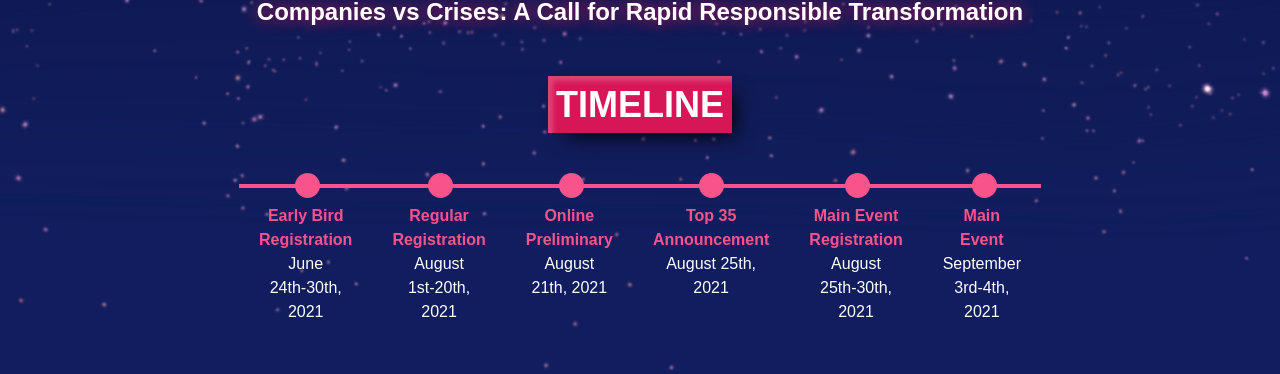
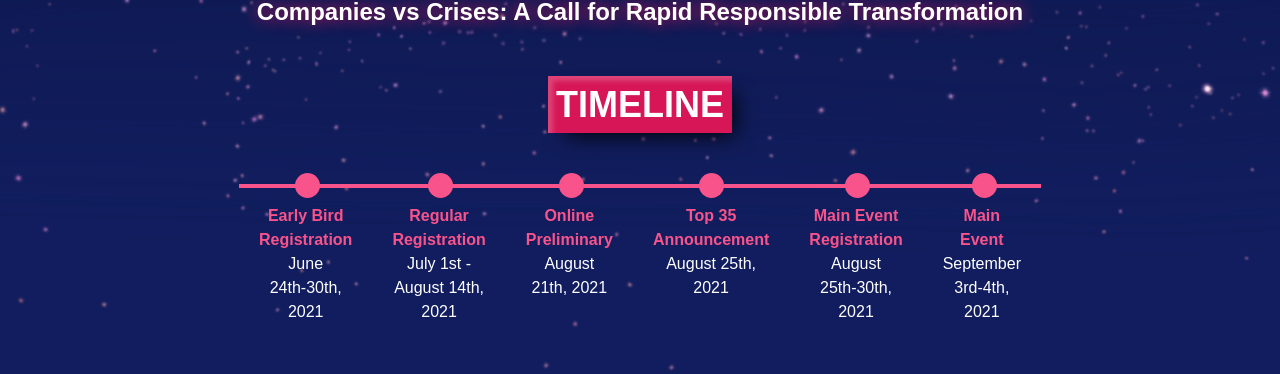
Before and after one commit to justdheja/gmad-2021-gatsby, a Gatsby site: page /nao in a window 1280 px wide. Shown: the part 1020-1394 px from the top of the page. Built offline with nearby package versions, Linux system fonts and the light colour scheme; Gatsby itself is replaced by a stand-in of ours.

Commit message:
fix nao timeline

```diff
--- a/src/components/TimelineNao.js
+++ b/src/components/TimelineNao.js
@@ -28,9 +28,9 @@ const TimelineNao = () => {
               Registration
             </h4>
             <p className="text-white">
-              August
+              July 1st -
               <br />
-              1st-20th, 2021
+              August 14th, 2021
             </p>
           </div>
         </li>
--- a/src/pages/nao.js
+++ b/src/pages/nao.js
@@ -64,7 +64,9 @@ const Nao = () => {
                 Timeline
               </mark>
             </h2>
-            <TimelineNao />
+            <Fade left>
+              <TimelineNao />
+            </Fade>
           </div>
         )}
 
```
